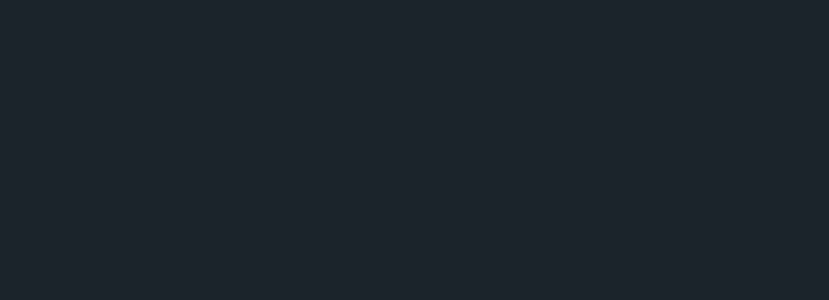
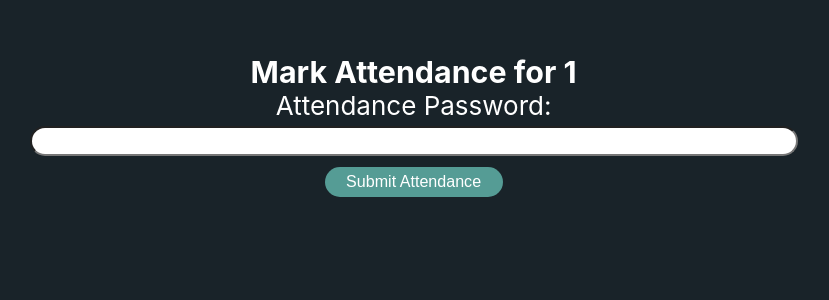
Before and after one commit to Utkarsh-kadam/EMS, a React (Create React App) app in the folder client/: page /attendance/1/1/1 in a window 1280 px wide. Before the commit this address had no page. Shown: the top 300 px of the page, without its empty margins (24-853 px from the left). Built offline with nearby package versions, Linux system fonts and the light colour scheme.

Commit message:
attendance component for user dash

```diff
--- a/client/src/App.js
+++ b/client/src/App.js
@@ -7,10 +7,12 @@ import Login from "./components/Logincomp";
 import Registration from "./components/Registercomp";
 import Reports from "./components/reports"
 import FeedbackForm from "./components/FeedbackForm";
+import MarkAttendance from "./components/AttendanceForm";
 import "./App.scss";
 
 function App() {
     return (
+
         <div className="app-contents">
             <BrowserRouter>
                 <Routes>
@@ -22,6 +24,8 @@ function App() {
                     <Route path="/Register" element={<Registration />} />
                     <Route path="/reports" element={<Reports />} /> //event records for admin dash
                     <Route path="/feedback/:eventId" component={FeedbackForm} />
+                    <Route path="/attendance/:eventId/:userId/:name" element={<MarkAttendance />} />
+
                 </Routes>
             </BrowserRouter>
         </div>
--- a/client/src/App.scss
+++ b/client/src/App.scss
@@ -501,7 +501,8 @@ table {
 
 
 
-  /* Add this CSS code to your global CSS file to style the FeedbackForm component */
+
+  /* -------------------------------------feedback---------------------------------*/
 
 .feedback-form {
   display: flex;
@@ -622,3 +623,20 @@ table {
       margin-top: 2rem;
   }
 }
+
+  /* -------------------------------------feedback---------------------------------*/
+
+
+    /* -------------------------------------attendance---------------------------------*/
+    .mark-attendance{
+      padding:5rem;
+      justify-content: center;
+      align-items: center;
+      text-align: center;
+    }
+    .input-p{
+      width:60vw;
+      border-radius: 25px;
+      height: 30px;
+      text-align: center;
+    }
--- /dev/null
+++ b/client/src/components/AttendanceForm.jsx
@@ -0,0 +1,73 @@
+import React, { useState } from 'react';
+import axios from 'axios';
+import { useParams } from 'react-router-dom';
+
+
+
+function MarkAttendance() {
+    const { eventId, userId,name } = useParams();
+  const [attendancePassword, setAttendancePassword] = useState('');
+  const [attendanceSubmitted, setAttendanceSubmitted] = useState(false);
+  const [message, setMessage] = useState('');
+  const [error, setError] = useState(false);
+
+  const handlePasswordChange = (e) => {
+    setAttendancePassword(e.target.value);
+  };
+
+  const handleMarkAttendance = () => {
+
+    axios
+      .post('https://ems-api-63wi.onrender.com/user/attendance', {
+        userId,
+        eventId,
+        attendancePassword
+      })
+      .then((response) => {
+        console.log('Attendance submitted successfully:', response.data);
+        setAttendanceSubmitted(true);
+        setMessage(response.data.message);
+        setError(false);
+
+      })
+      .catch((error) => {
+        console.error('Failed to submit Attendance:', error);
+        setAttendanceSubmitted(true);
+        setMessage(error.response.data.message); // Set the error message
+        setError(true);
+      });
+  };
+
+  return (
+    <div className='container'>
+    <div className="mark-attendance">
+
+      <h3>Mark Attendance for {name}</h3>
+      {!attendanceSubmitted && (
+        <>
+          <label>Attendance Password:</label>
+
+          <input
+          className='input-p'
+            value={attendancePassword}
+            onChange={handlePasswordChange}
+          />
+
+          <button className='button' onClick={handleMarkAttendance}>Submit Attendance</button>
+        </>
+      )}
+      {attendanceSubmitted && (
+        <div>
+          {error ? (
+            <p className="error-message">{message}</p>
+          ) : (
+            <p className="success-message">{message}</p>
+          )}
+        </div>
+      )}
+    </div>
+    </div>
+  );
+}
+
+export default MarkAttendance;
--- a/client/src/components/FeedbackForm.jsx
+++ b/client/src/components/FeedbackForm.jsx
@@ -6,7 +6,6 @@ function FeedbackForm({ eventId, userId, onClose }) {
     rating: 0,
     comment: "",
     questions: [],
-    passcode: "",
   });
 
   const handleRatingChange = (e) => {
@@ -83,12 +82,6 @@ function FeedbackForm({ eventId, userId, onClose }) {
 </div>
       ))}
 
-        <label>Password:</label>
-          <input
-            type="password"
-
-          />
-
       <button onClick={handleSubmitFeedback}>Submit Feedback</button>
     </div>
   );
--- a/client/src/components/userDash.jsx
+++ b/client/src/components/userDash.jsx
@@ -108,7 +108,7 @@ export function UserDash() {
 
       <section className="contents">
       <p> Welcome, {localStorage.getItem("username")} !</p>
-        <h3 className="events-title large-font">Events</h3>
+        <h3 className="events-title large-font"> All Events</h3>
         <ul className="list-container">
           {event.map((data) => (
             <EventCard data={data} handleEventRegister={handleEventRegister} />
--- a/client/src/components/userRegistered.jsx
+++ b/client/src/components/userRegistered.jsx
@@ -1,7 +1,7 @@
 import React, { useState, useEffect } from "react";
  import axios from "axios";
  import Navbar from "./Navbar";
- import { Link } from "react-router-dom";
+ import { Link,useNavigate } from "react-router-dom";
  import { ToastContainer } from "react-toastify";
  import "react-toastify/dist/ReactToastify.css";
  import FeedbackForm from "./FeedbackForm"; // Import the FeedbackForm component
@@ -9,11 +9,19 @@ import React, { useState, useEffect } from "react";
 
  function EventCard({ data, onFeedbackClick }) {
    const { _id, name,date,venue,imageUrl } = data;
+   const navigate = useNavigate();
+   const userId = localStorage.getItem("userId");
 
    const handleFeedbackClick = () => {
     // Call the onFeedbackClick function and pass the event data
     onFeedbackClick(data);
   };
+
+  const handleAttendanceClick = () => {
+    // Redirect to the Attendance page with eventId and userId as URL parameters
+      navigate(`/attendance/${_id}/${userId}/${name}`);
+  };
+
 
    return (
      <li key={_id} className="event-card">
@@ -24,9 +32,9 @@ import React, { useState, useEffect } from "react";
          <h3 className="event-title">{name}</h3>
          <p className="event-info"><strong>{date}</strong></p>
          <p className="event-info"><strong>Venue:</strong> {venue}</p>
-         <button className="button"  onClick={handleFeedbackClick}> Feedback</button>
-
        </div>
+       <button className="button"  onClick={handleFeedbackClick}> Feedback</button>
+         <button className="button"  onClick={handleAttendanceClick}> Attendance </button>
      </li>
    );
  }
```
